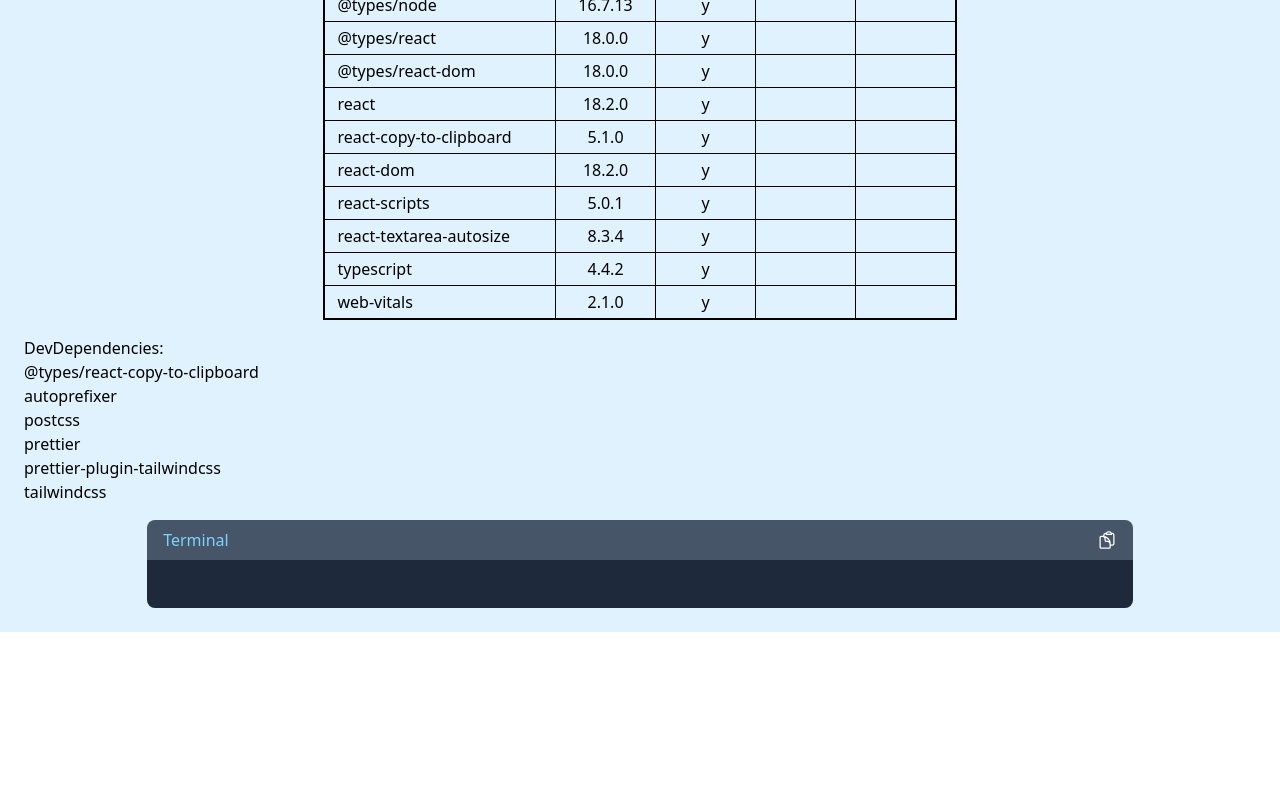
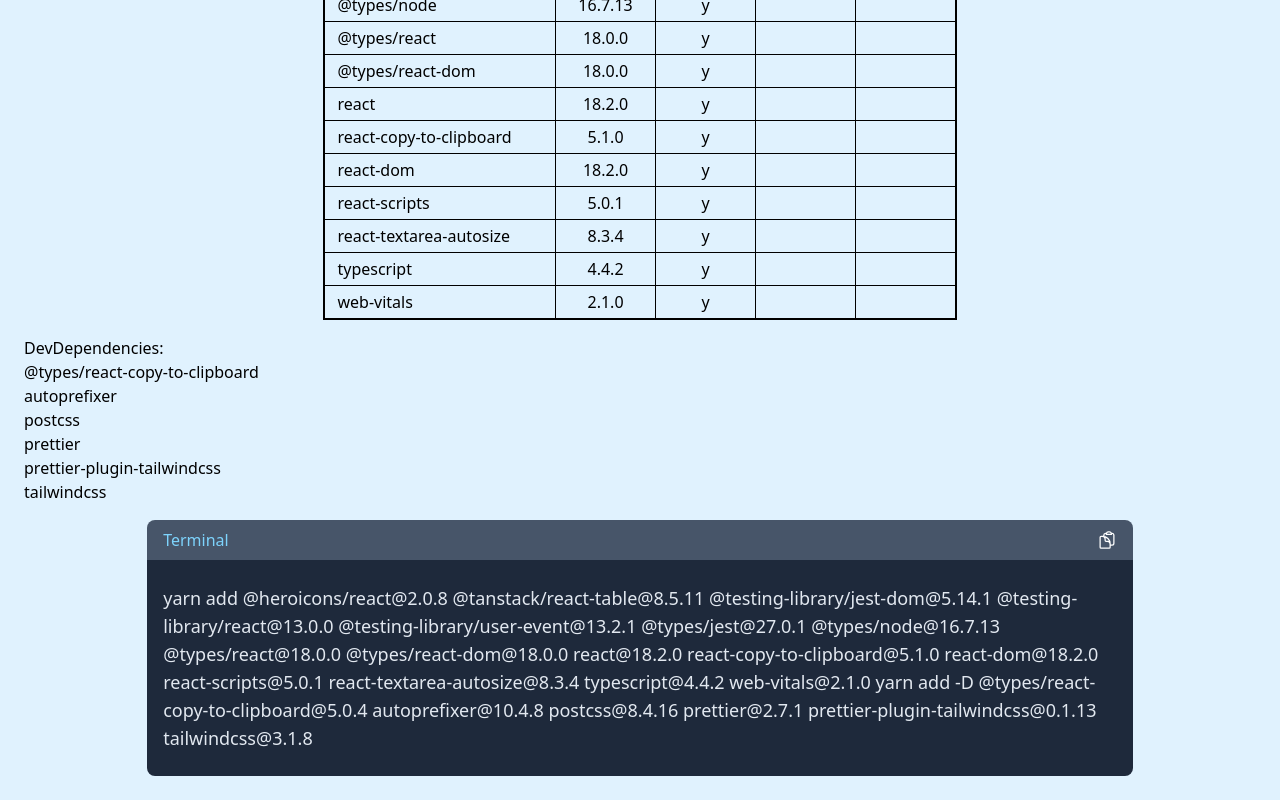
Before and after one commit to makaronma/package-selector, a React (Create React App) app: page / in a window 1280 px wide. Shown: the part 723-1523 px from the top of the page. Before the commit the page ends 1355 px from the top, so only its background shows below. Built offline with nearby package versions, Linux system fonts and the light colour scheme.

Commit message:
command generate

```diff
--- a/src/components/CommandDisplay.tsx
+++ b/src/components/CommandDisplay.tsx
@@ -1,13 +1,43 @@
 import { ClipboardDocumentIcon } from '@heroicons/react/24/outline';
-import { forwardRef, useCallback, useEffect, useRef, useState } from 'react';
+import { useMemo, useState } from 'react';
 import { CopyToClipboard } from 'react-copy-to-clipboard';
+
+import { usePackages } from '../hooks/usePackages';
 
 
 
 const CommandDisplay = () => {
+  const { dependencies, devDependencies } = usePackages();
   const [isCopied, setIsCopied] = useState<boolean>(false);
 
-  const command = "";
+  const command = useMemo((): string => {
+    let depToAdd: string[] = [];
+    let depToRemove: string[] = [];
+    let depToUpgrade: string[] = [];
+
+    let devDepToAdd: string[] = [];
+    const depGroup = {
+      add: depToAdd,
+      remove: depToRemove,
+      upgrade: depToUpgrade,
+    };
+    const devDepGroup = {
+      ...depGroup,
+      add: devDepToAdd,
+    };
+
+    dependencies.forEach((d) => depGroup[d.action].push(`${d.name}@${d.version}`) );
+    devDependencies.forEach((d) => devDepGroup[d.action].push(`${d.name}@${d.version}`) );
+
+    return `
+        ${depToAdd.length>0?`yarn add ${depToAdd.join(" ")}`:''}
+        ${depToRemove.length>0?`yarn remove ${depToRemove.join(" ")}`:''}
+        ${depToUpgrade.length>0?`yarn upgrade ${depToUpgrade.join(" ")}`:''}
+        ${devDepToAdd.length>0?`yarn add -D ${devDepToAdd.join(" ")}`:''}
+      `
+    ;
+  }, [dependencies, devDependencies]);
+
   const onCopy = () => setIsCopied(true);
   return (
     <div className="relative mx-auto w-4/5 overflow-hidden rounded-lg">
--- a/src/components/InputArea.tsx
+++ b/src/components/InputArea.tsx
@@ -1,6 +1,7 @@
 import { ArrowLongDownIcon } from '@heroicons/react/24/outline';
 import { useCallback, useEffect, useRef } from 'react';
 import TextareaAutosize from 'react-textarea-autosize';
+
 import exampleJson from '../exampleJson';
 import { usePackages } from '../hooks/usePackages';
 import { processDataFromInput } from '../utils';
--- a/src/components/PackageSelectSection.tsx
+++ b/src/components/PackageSelectSection.tsx
@@ -1,7 +1,7 @@
-import { usePackages } from "../hooks/usePackages";
-import { useReactTable } from '@tanstack/react-table'
-import { useEffect, useMemo } from "react";
-import { transformDefaultDep } from "../utils";
+import { useEffect } from 'react';
+
+import { usePackages } from '../hooks/usePackages';
+import { transformDefaultDep } from '../utils';
 
 const PackageSelectSection = () => {
   const {
@@ -47,9 +47,9 @@
               >
                 <td>{d.name}</td>
                 <td>{d.version}</td>
-                <td>{d.action.type === "add" ? "y" : ""}</td>
-                <td>{d.action.type === "remove" ? "y" : ""}</td>
-                <td>{d.action.type === "upgrade" ? "y" : ""}</td>
+                <td>{d.action === "add" ? "y" : ""}</td>
+                <td>{d.action === "remove" ? "y" : ""}</td>
+                <td>{d.action === "upgrade" ? "y" : ""}</td>
               </tr>
             ))}
           </tbody>
--- a/src/types.ts
+++ b/src/types.ts
@@ -3,10 +3,7 @@
   devDependencies?: Record<string, string>;
 }
 
-export type DependencyAction = {
-  type: "add" | "remove" | "upgrade";
-  targetVersion: number;
-};
+export type DependencyAction = "add" | "remove" | "upgrade";
 
 export interface Dependency {
   name: string;
--- a/src/utils.ts
+++ b/src/utils.ts
@@ -17,10 +17,7 @@
   Object.entries(de).map((d) => ({
     name: d[0],
     version: escapeSpecial(d[1]),
-    action: {
-      type: "add",
-      targetVersion: Number(escapeSpecial(d[1])),
-    },
+    action: "add"
   }));
 
 export const escapeSpecial = (str: string) => str.replace(/[^ 0-9a-zA-Z](?!(?<=\d\.)\d)/g, "");
```
